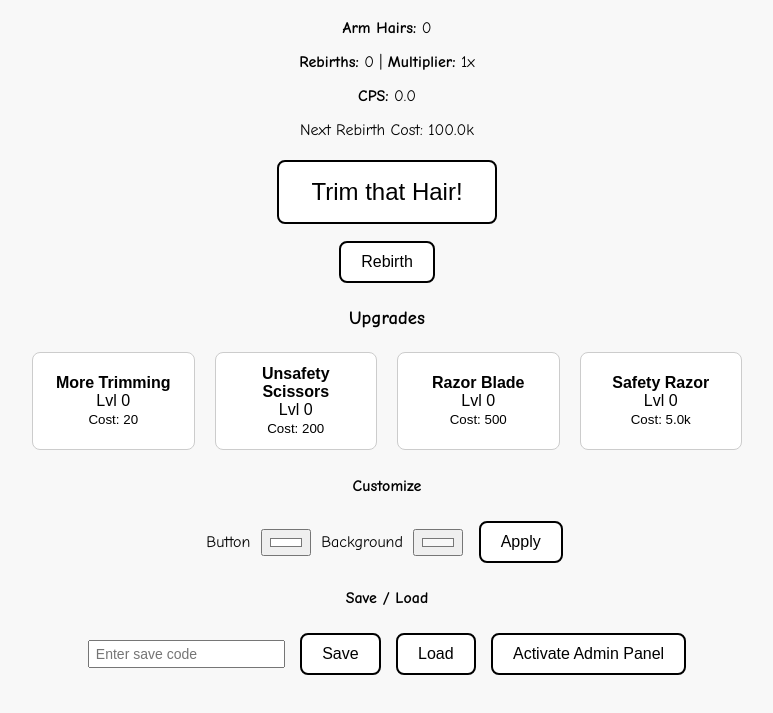
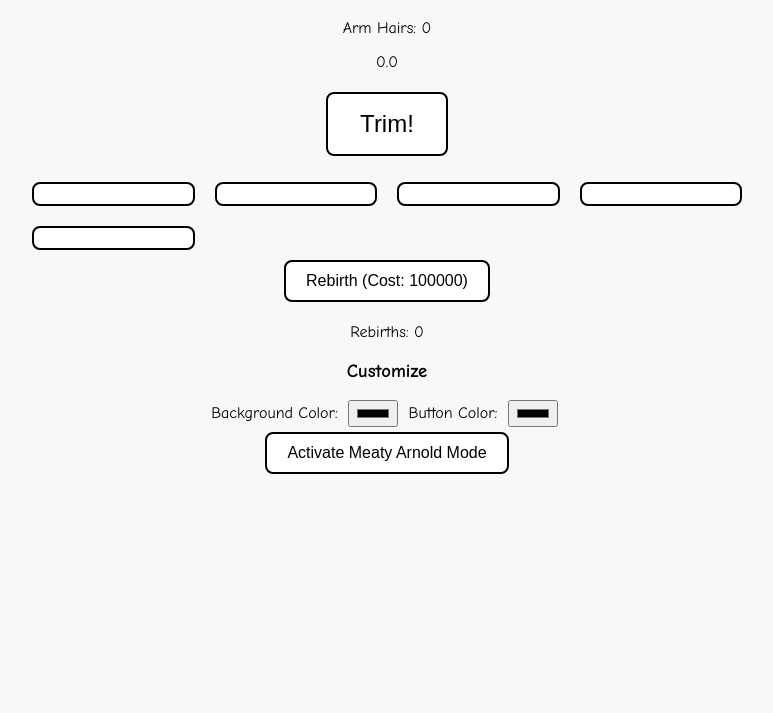
Before and after one commit to DillyBoy67/Robert-Clicker67, a plain HTML site: page index.html in a window 1280 px wide. Shown: the part 81-794 px from the top of the page, without its empty margins (253-1026 px from the left). Drawn offline with Linux system fonts and the light colour scheme.

Commit message:
Update index.html

```diff
--- a/index.html
+++ b/index.html
@@ -2,54 +2,45 @@
 <html lang="en">
 <head>
   <meta charset="UTF-8">
-<meta name="viewport" content="width=device-width, initial-scale=1.0">
   <title>Robert Clicker</title>
   <link rel="stylesheet" href="style.css">
 </head>
 <body>
   <div id="game">
-    <h1>Robert Clicker</h1>
-    <p><strong>Arm Hairs:</strong> <span id="hairs">0</span></p>
-    <p><strong>Rebirths:</strong> <span id="rebirths">0</span> | <strong>Multiplier:</strong> <span id="multiplier">1x</span></p>
-    <p><strong>CPS:</strong> <span id="cps">0</span></p>
-    <p>Next Rebirth Cost: <span id="nextRebirthCost">100,000</span></p>
+    <h1 id="title">Robert Clicker</h1>
+    <p id="hairCount">Arm Hairs: 0</p>
+    <p id="cps">CPS: 0</p>
+    <button id="clickButton">Trim!</button>
 
-    <button id="clickButton">Trim that Hair!</button><br>
-    <button id="rebirthBtn">Rebirth</button>
+    <div id="upgrades">
+      <button id="upgrade1"></button>
+      <button id="upgrade2"></button>
+      <button id="upgrade3"></button>
+      <button id="upgrade4"></button>
+      <button id="upgrade5"></button>
+    </div>
 
-    <h3>Upgrades</h3>
-    <div id="upgrades"></div>
+    <div id="rebirthSection">
+      <button id="rebirthButton">Rebirth (Cost: 100000)</button>
+      <p id="rebirthCount">Rebirths: 0</p>
+    </div>
 
-    <h4>Customize</h4>
-    <label>Button <input id="buttonColor" type="color" value="#ffffff"></label>
-    <label>Background <input id="bgColor" type="color" value="#f8f8f8"></label>
-    <button onclick="applyColors()">Apply</button>
+    <div id="customizeMenu">
+      <h3>Customize</h3>
+      <label>Background Color:</label>
+      <input type="color" id="bgColorPicker">
+      <label>Button Color:</label>
+      <input type="color" id="btnColorPicker">
+    </div>
 
-    <h4>Save / Load</h4>
-    <input type="text" id="saveCodeInput" placeholder="Enter save code">
-    <button onclick="saveToCode()">Save</button>
-    <button onclick="loadFromCode()">Load</button>
-
-    <!-- Admin Panel -->
-    <button id="adminBtn">Activate Admin Panel</button>
-    <div id="adminPanel" class="admin-panel">
+    <button id="adminButton">Activate Meaty Arnold Mode</button>
+    <div id="adminPanel" class="hidden">
       <h3>Admin Panel</h3>
-        <div>
-            <label>Insert Money: <input type="number" id="adminMoneyInput" value="0"></label>
-            <button onclick="adminInsertMoney()">Give Money</button>
-        </div>
-        <div>
-            <label>Click Interval (seconds): <input type="number" id="adminIntervalInput" value="1" step="0.0000000000000000000001"></label>
-            <button onclick="adminSetInterval()">Set Interval</button>
-        </div>
-        <div>
-            <label>Buy Upgrades: <input type="number" id="adminBuyInput" value="1"></label>
-            <button onclick="adminBuyUpgrades()">Buy</button>
-        </div>
-        <div>
-            <button onclick="adminYameen()">Yameen</button>
-        </div>
-        <button onclick="toggleAdminPanel()">Close Admin Panel</button>
+      <button id="giveMoney">Give Arm Hairs</button>
+      <button id="setClickInterval">Set Click Interval</button>
+      <button id="buyUpgrades">Buy X Upgrades</button>
+      <button id="yameenMode">Yameen Mode</button>
+      <button id="closeAdmin">Close</button>
     </div>
   </div>
   <script src="script.js"></script>
```
Lines whose indentation alone changed are shown as unchanged.
